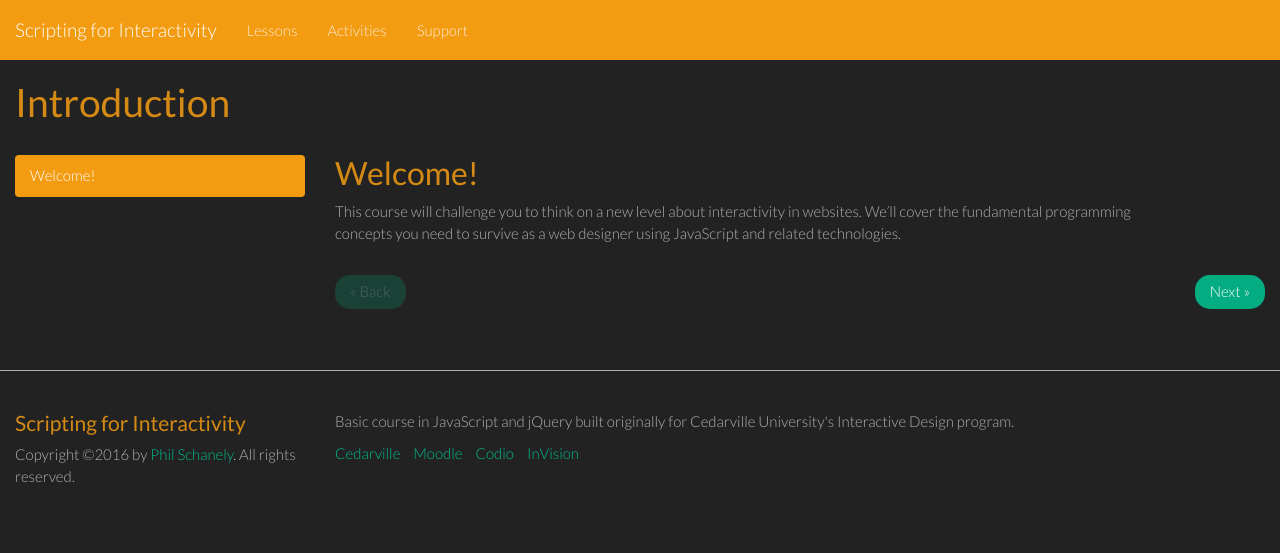
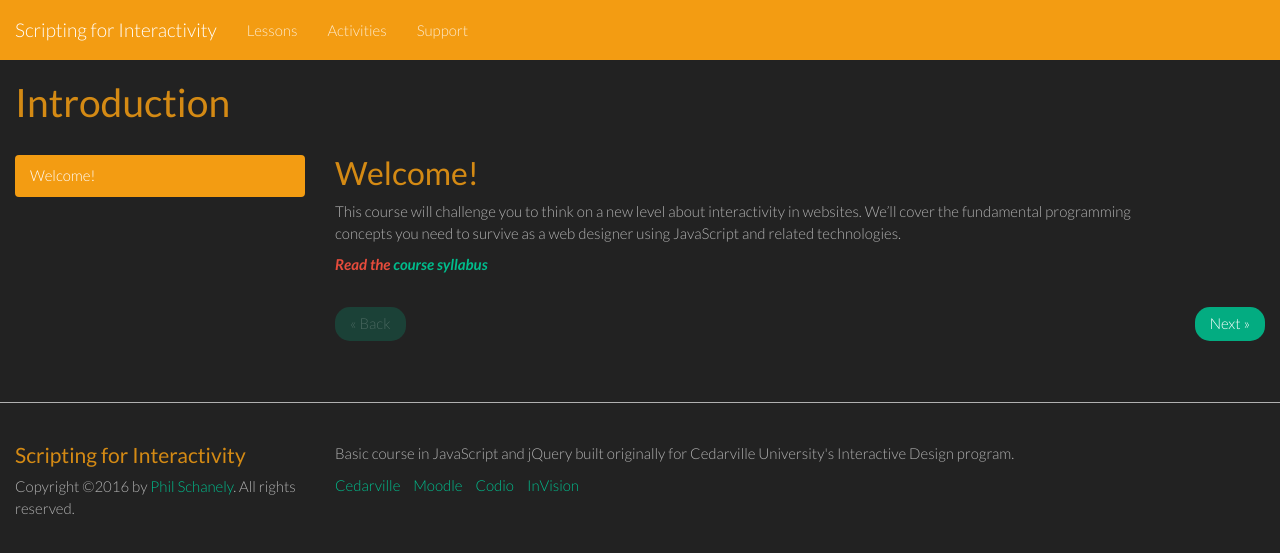
Before and after one commit to philschanely/course-scripting, a Jekyll site: the page built from _lessons/00-introduction.md, in a window 1280 px wide. Shown: the top 553 px of the page. Built offline with Jekyll 4.4.1, drawn with Linux system fonts in a browser that asks for light colours.

Commit message:
Update to intro to include prompt to read syllabus.

```diff
--- a/_lessons/00-introduction.md
+++ b/_lessons/00-introduction.md
@@ -7,3 +7,5 @@ title:  "Introduction"
 This course will challenge you to think on a new level about interactivity in websites.
 We'll cover the fundamental programming concepts you need to survive as a web designer
 using JavaScript and related technologies.
+
+***Read the [course syllabus](/docs/syllabus.pdf)***
```
